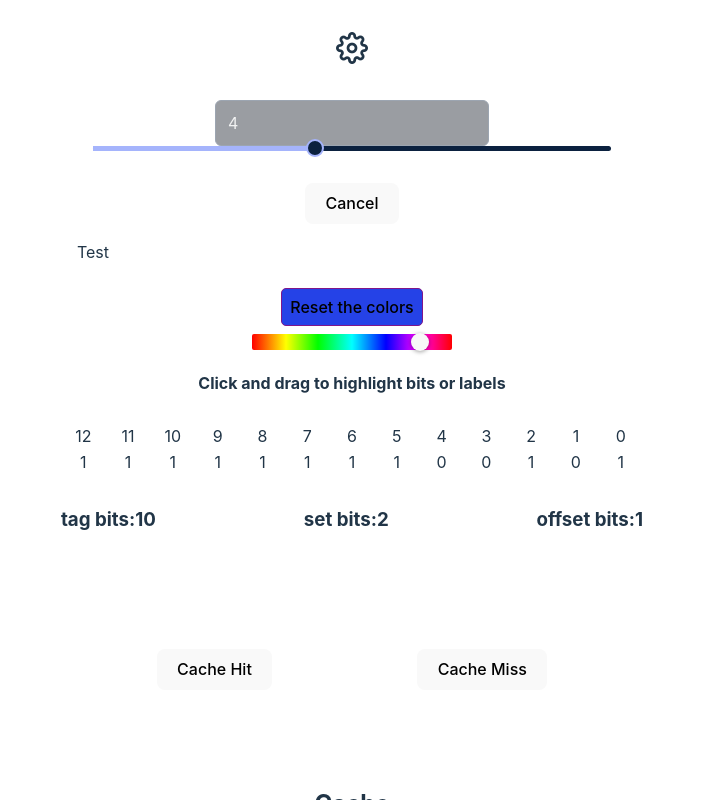
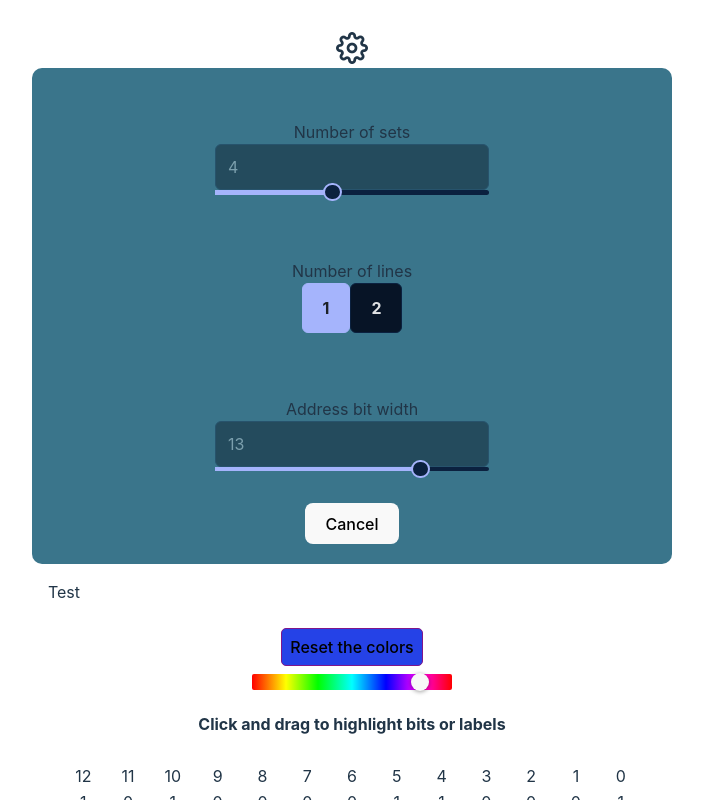
Before and after one commit to MahmoodSeoud/cache-hit-miss, a React (Vite) app: page / in a window 1280 px wide. Both pictures are taken after a click on the icon 640 px from the left and 48 px from the top of the page. Shown: the top 800 px of the page, without its empty margins (288-991 px from the left). Built offline with nearby package versions, Linux system fonts and the light colour scheme.

Commit message:
messed up

```diff
--- a/src/App.tsx
+++ b/src/App.tsx
@@ -228,10 +228,37 @@ function App() {
   })
 
 
-  useEffect(() =>   {
+  useEffect(() => {
     const cache = createTableEntries(numSets, numLines, { tag: 0, block: '', valid: 0 }, address, tag_bits)
     setCacheEntries(cache);
   }, [numSets, numLines, address, tag_bits])
+
+  useEffect(() => {
+
+    const address = createRandomNumberWith(addressBitWidth);
+
+    const indexAllocBits = createRandomNumber(2, 4);
+    const offsetAllocBits = createRandomNumber(1, 4);
+    const tagAllocBits = (addressBitWidth - indexAllocBits - offsetAllocBits);
+
+    const addressInBits =[...address.toString(2)];
+    const deepCopy = JSON.parse(JSON.stringify(addressInBits));
+
+    const offSet_bits = deepCopy.splice(-offsetAllocBits).join('');
+    const index_bits = deepCopy.splice(-indexAllocBits).join('');
+    const tag_bits = deepCopy.join('');
+
+
+    setAddress(address);
+    setAddressInBits(addressInBits);
+    setIndexAllocBits(indexAllocBits);
+    setOffsetsetAllocBits(offsetAllocBits);
+    setTagAllocBits(tagAllocBits);
+    setOffset_bits(offSet_bits);
+    setIndex_bits(index_bits);
+    setTag_bits(tag_bits);
+  }, [addressBitWidth])
+
   /**
  * Handles the mouse enter event on an element.
  *
--- a/src/components/Settings/Settings.css
+++ b/src/components/Settings/Settings.css
@@ -0,0 +1,10 @@
+form {
+    display: flex;
+    flex-direction: column;
+    align-items: center;
+    justify-content: center;
+    width: 40em;
+    background-color: rgb(58, 117, 139);
+    padding: 20px;
+    border-radius: 10px;
+}
--- a/src/components/Settings/Settings.tsx
+++ b/src/components/Settings/Settings.tsx
@@ -2,6 +2,7 @@
 import { SetStateAction, useState } from "react";
 import { Slider, SliderChangeEvent } from "primereact/slider";
 import { InputNumber } from "primereact/inputnumber";
+import { SelectButton, SelectButtonChangeEvent } from 'primereact/selectbutton';
 import './Settings.css';
 import 'primeicons/primeicons.css';
 
@@ -18,9 +19,7 @@ interface SettingsProps {
 
 export default function Settings(props: SettingsProps) {
     const [showSettings, setShowSettings] = useState<boolean>(false);
-
-
-
+    const lineOptions: string[] = ['1', '2'];
 
     return (
         <>
@@ -37,7 +36,12 @@ export default function Settings(props: SettingsProps) {
 
                     <form method="dialog">
                         <div className="card flex justify-content-center">
-                            <InputNumber value={props.numSets} disabled />
+                            <label htmlFor="numSets">Number of sets</label>
+                            <div>
+                                <InputNumber
+
+                                    value={props.numSets}
+                                    disabled />
                                 <Slider
                                     value={props.numSets}
                                     onChange={(e: SliderChangeEvent) => props.setNumSets(e.value as number)}
@@ -48,6 +52,39 @@ export default function Settings(props: SettingsProps) {
 
                                 />
                             </div>
+                        </div>
+
+                        <div className="card flex justify-content-center">
+                            <label htmlFor="numLines">Number of lines</label>
+                            <div>
+                                <SelectButton value={props.numLines.toString()}
+                                 onChange={(e: SelectButtonChangeEvent) => props.setNumLines(e.value)}
+                                 options={lineOptions} />
+
+                            </div>
+                        </div>
+
+                        <div className="card flex justify-content-center">
+                            <label htmlFor="addressBitWidth">Address bit width</label>
+                            <div>
+                                <InputNumber
+                                    value={props.addressBitWidth}
+                                    disabled />
+                                <Slider
+                                    value={props.addressBitWidth}
+                                    onChange={(e: SliderChangeEvent) => props.setAddressBitWidth(e.value as number)}
+                                    max={14}
+                                    min={10}
+                                    className="w-14rem"
+                                    step={1}
+
+                                />
+                            </div>
+                        </div>
+
+
+
+
                         <button onClick={() => setShowSettings(false)}>Cancel</button>
                     </form>
                 </div>
```
Lines whose indentation alone changed are shown as unchanged.
